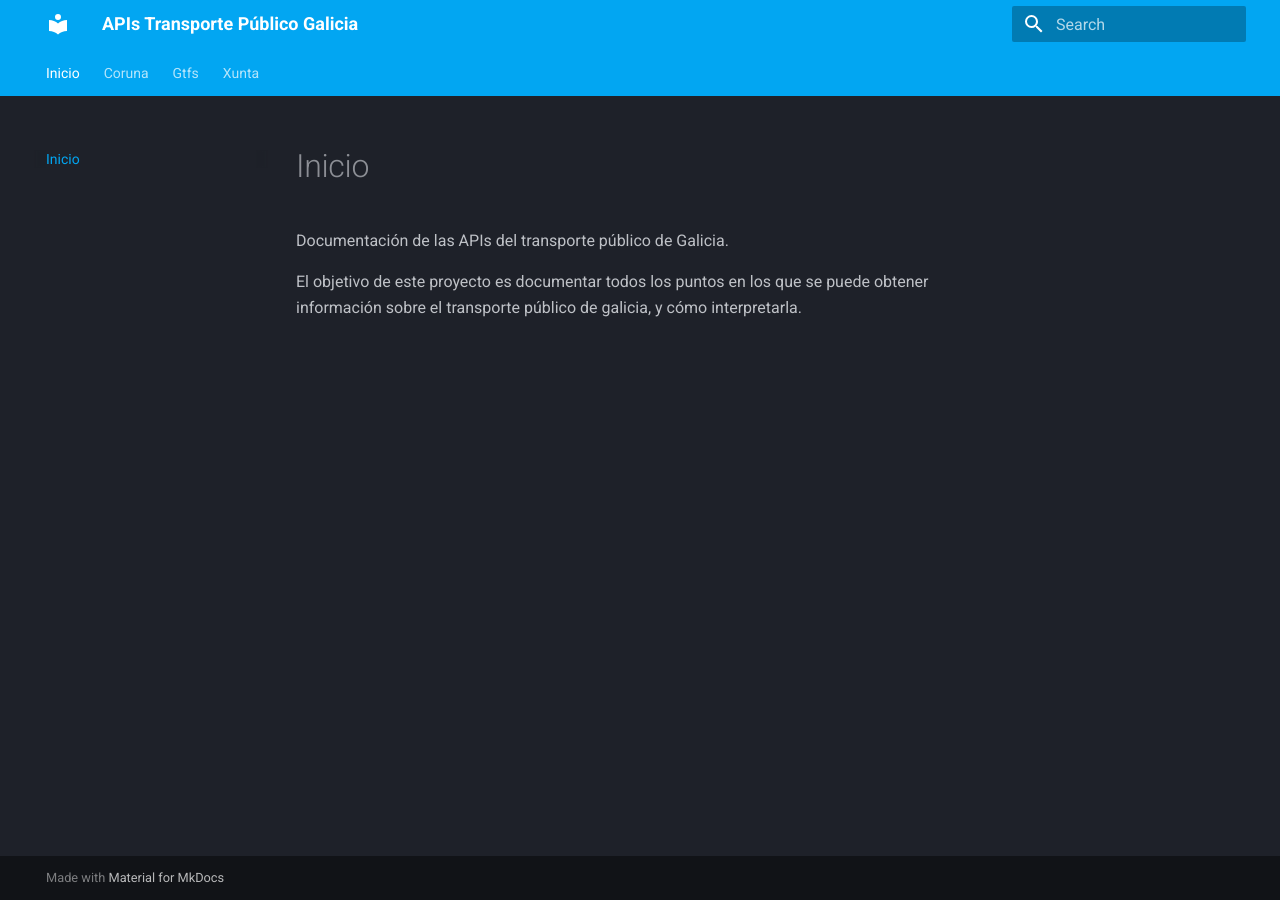
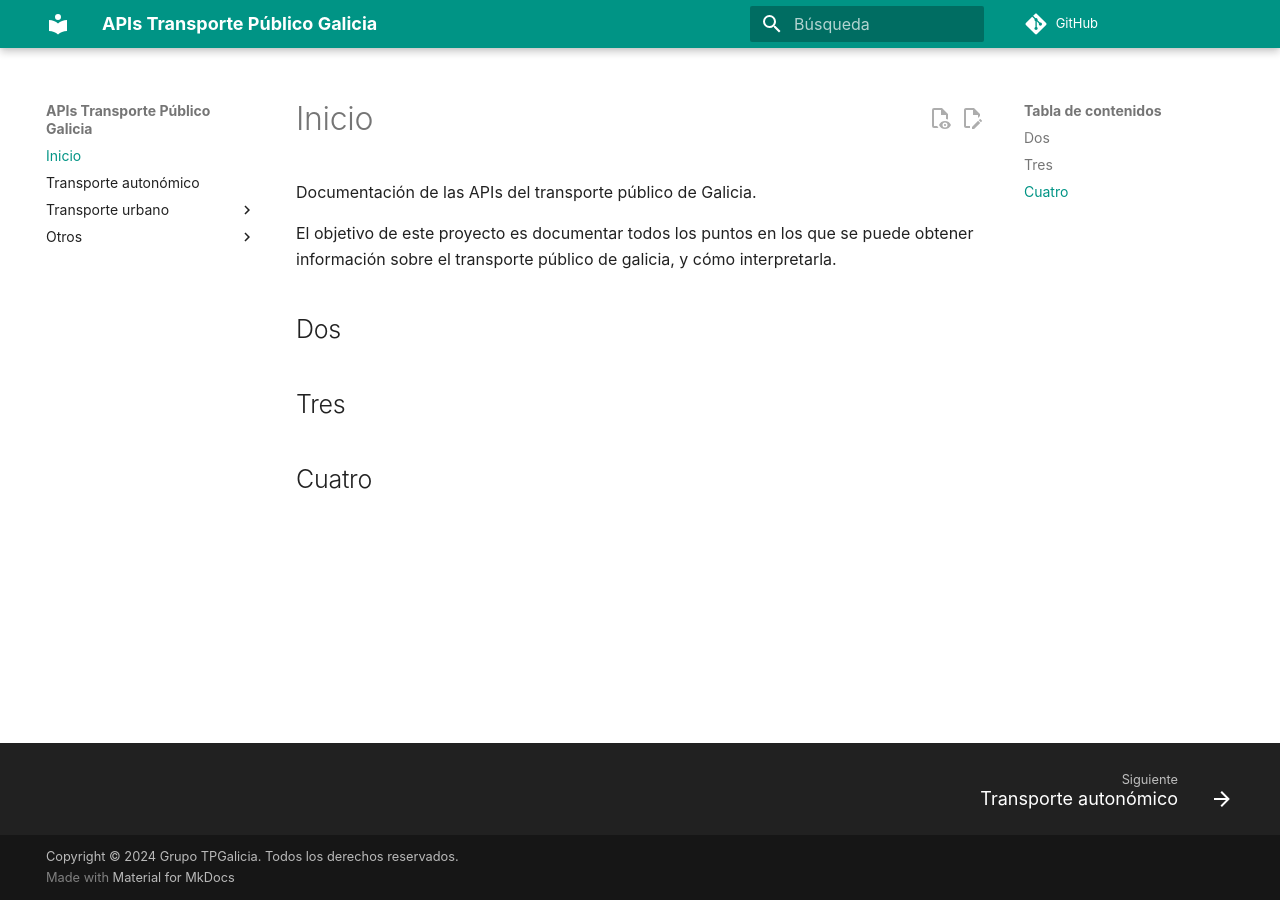
Before and after one commit to tpgalicia/tpgalicia.github.io, an MkDocs documentation site: the page built from docs/index.md, in a window 1280 px wide. Built offline with MkDocs 1.6.1 and Material for MkDocs 9.7.7, drawn with Linux system fonts in a browser that asks for light colours; comment, search, counter and statistics services are not loaded.

Commit message:
Update docs

```diff
--- /dev/null
+++ b/docs/autonomic/index.md
@@ -0,0 +1,3 @@
+# Autobús autonómico
+
+Bus interurbano gestionado por la Xunta de Galicia.
--- a/docs/index.md
+++ b/docs/index.md
@@ -3,3 +3,9 @@
 Documentación de las APIs del transporte público de Galicia.
 
 El objetivo de este proyecto es documentar todos los puntos en los que se puede obtener información sobre el transporte público de galicia, y cómo interpretarla.
+
+## Dos
+
+## Tres
+
+## Cuatro
--- a/docs/xunta/index.md
+++ /dev/null
@@ -1,3 +0,0 @@
-# Xunta de Galicia
-
-Bus interurbano gestionado por la Xunta de Galicia
--- a/mkdocs.yml
+++ b/mkdocs.yml
@@ -1,10 +1,35 @@
 site_name: APIs Transporte Público Galicia
-site_url: https://tpgal.github.io/docs
+site_url: https://tpgalicia.github.io
+repo_url: https://github.com/tpgalicia/tpgalicia.github.io
+docs_dir: docs
+
+copyright: Copyright © 2024 Grupo TPGalicia. Todos los derechos reservados.
+
 theme:
-    name: material
-    palette:
-        scheme: slate
-        primary: light blue
-        accent: light blue
-    features:
-        - navigation.tabs
+  language: es
+  name: material
+
+  palette:
+    primary: teal
+    accent: teal
+
+  features:
+    - content.action.edit
+    - content.action.view
+    - navigation.footer
+
+  font: false
+
+markdown_extensions:
+  - admonition
+  - pymdownx.details
+  - pymdownx.superfences
+
+nav:
+  - Inicio: index.md
+  - Transporte autonómico: autonomic/index.md
+  - Transporte urbano:
+    - A Coruña: urban/coruna.md
+    - Vigo: urban/vigo.md
+  - Otros:
+    - NAP: other/nap.md
--- a/requirements.txt
+++ b/requirements.txt
@@ -1 +1,5 @@
+mkdocs==1.6.1
 mkdocs-material==9.5.31
+mkdocs-material-extensions==1.3.1
+pygments==2.18.0
+pymdown-extensions==10.11.2
```
Also changed, not shown: docs/coruna/index.md (deleted, +0 -3 lines), docs/gtfs/index.md (deleted, +0 -9 lines), docs/other/nap.md (added, +5 -0 lines), docs/urban/coruna.md (added, +9 -0 lines), docs/urban/vigo.md (added, +11 -0 lines).
